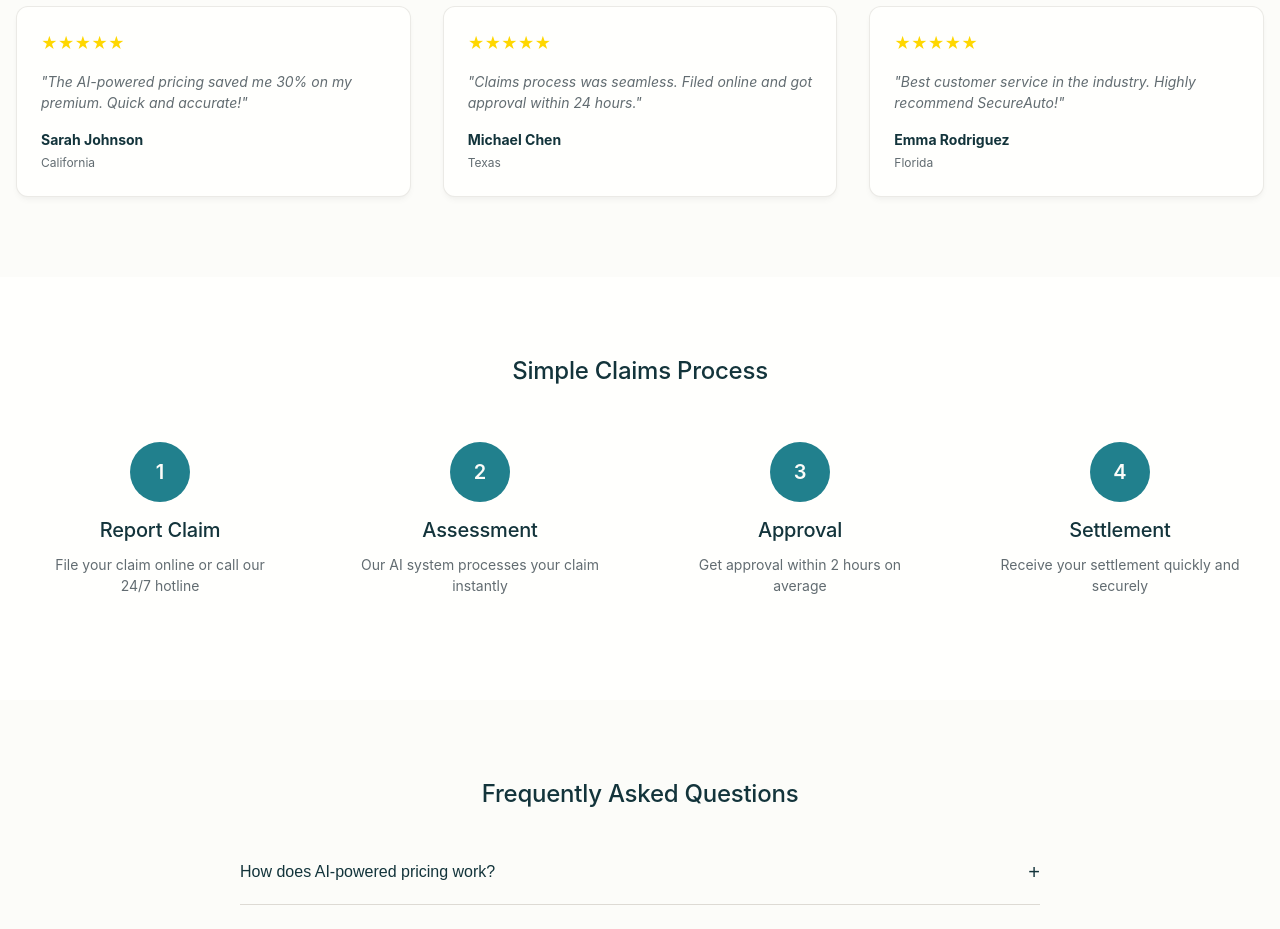
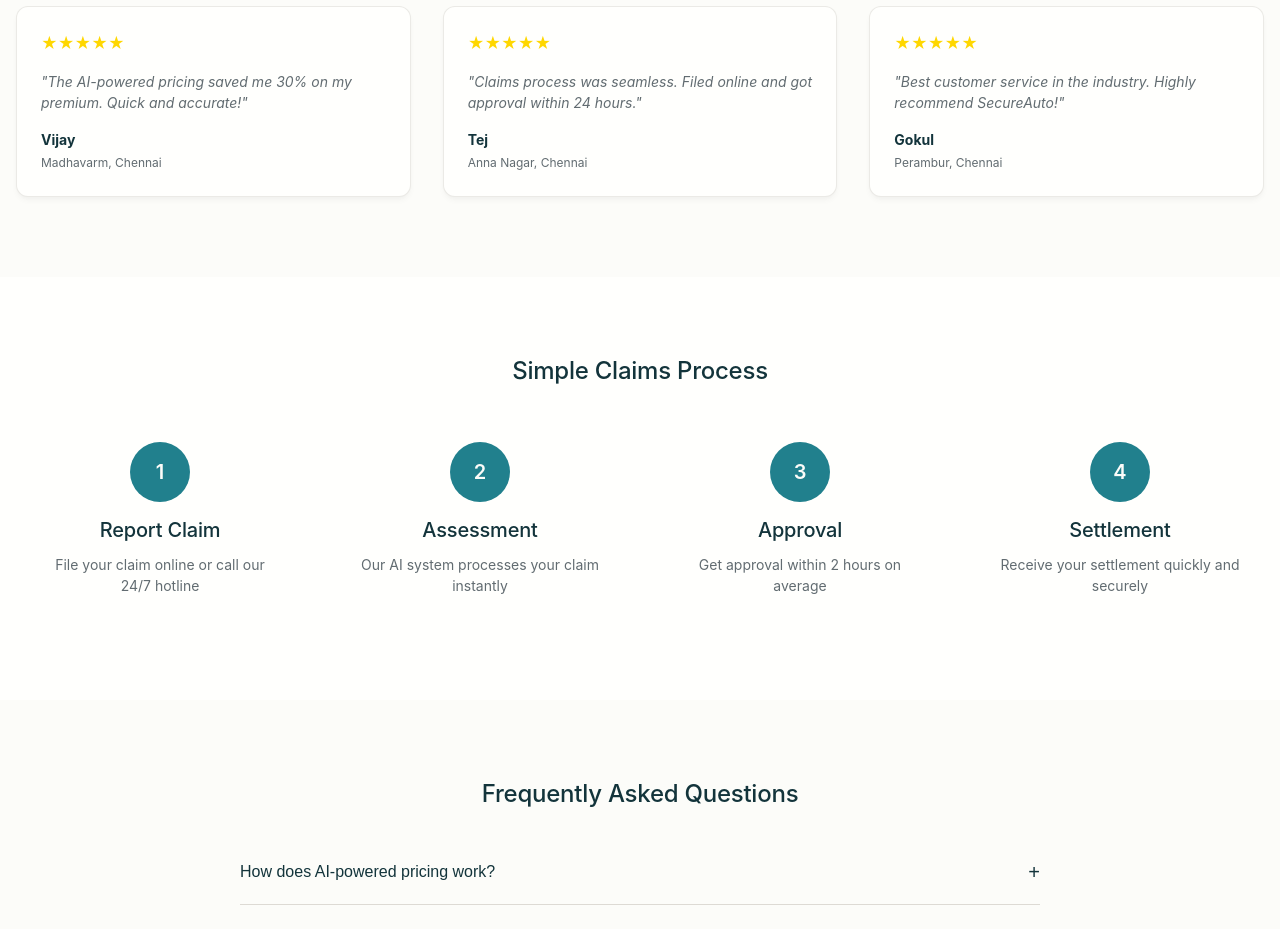
Before and after one commit to Kumaravijay/capstone-website, a plain HTML site: page index.html in a window 1280 px wide. Shown: the part 2400-3329 px from the top of the page. Drawn offline with Linux system fonts and the light colour scheme; a web font is replaced by a local one.

Commit message:
Update index.html

```diff
--- a/index.html
+++ b/index.html
@@ -267,8 +267,8 @@
                     </div>
                     <p class="testimonial-card__comment">"The AI-powered pricing saved me 30% on my premium. Quick and accurate!"</p>
                     <div class="testimonial-card__author">
-                        <strong>Sarah Johnson</strong>
-                        <span>California</span>
+                        <strong>Vijay</strong>
+                        <span>Madhavarm, Chennai</span>
                     </div>
                 </div>
                 <div class="testimonial-card">
@@ -277,8 +277,8 @@
                     </div>
                     <p class="testimonial-card__comment">"Claims process was seamless. Filed online and got approval within 24 hours."</p>
                     <div class="testimonial-card__author">
-                        <strong>Michael Chen</strong>
-                        <span>Texas</span>
+                        <strong>Tej</strong>
+                        <span>Anna Nagar, Chennai</span>
                     </div>
                 </div>
                 <div class="testimonial-card">
@@ -287,8 +287,8 @@
                     </div>
                     <p class="testimonial-card__comment">"Best customer service in the industry. Highly recommend SecureAuto!"</p>
                     <div class="testimonial-card__author">
-                        <strong>Emma Rodriguez</strong>
-                        <span>Florida</span>
+                        <strong>Gokul</strong>
+                        <span>Perambur, Chennai</span>
                     </div>
                 </div>
             </div>
```
